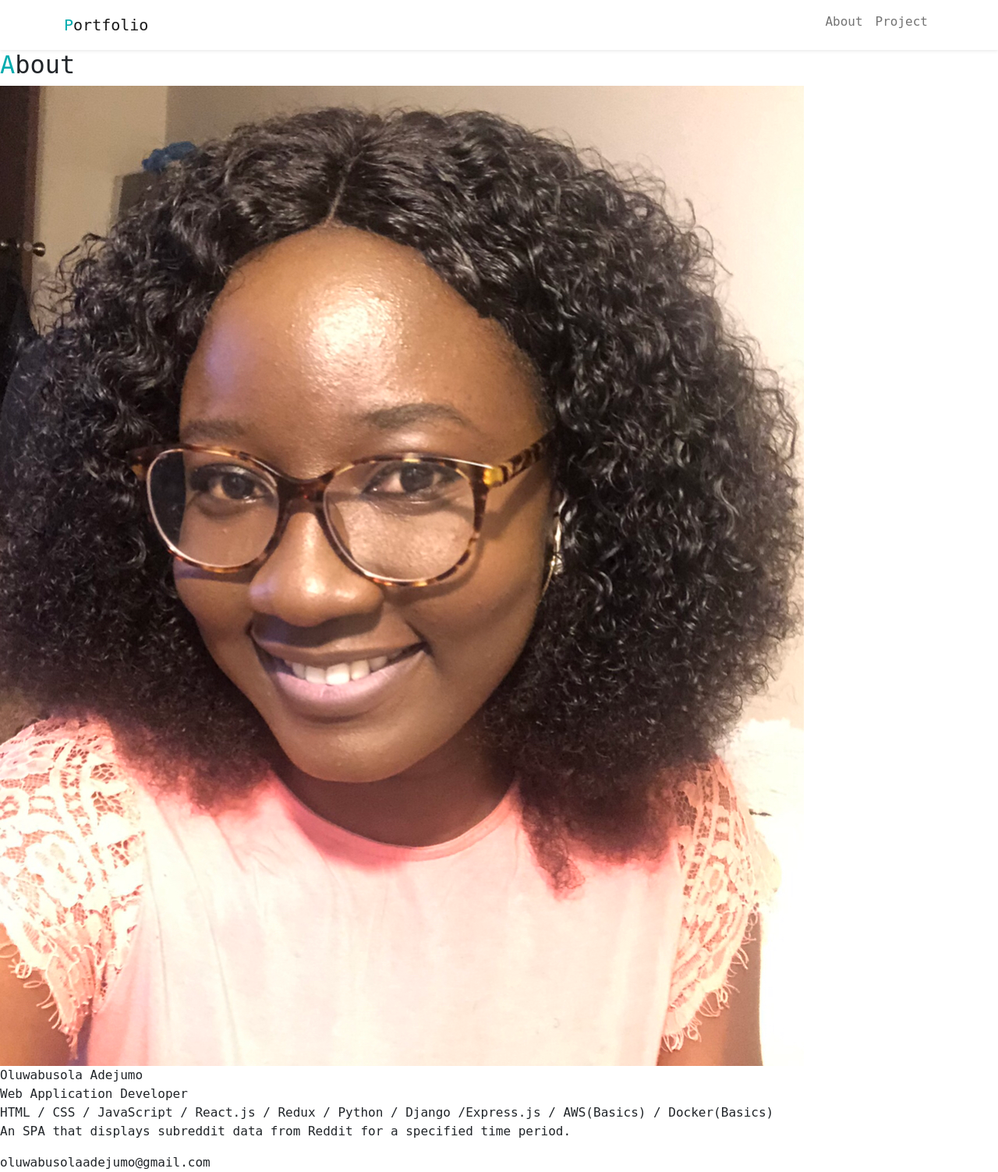
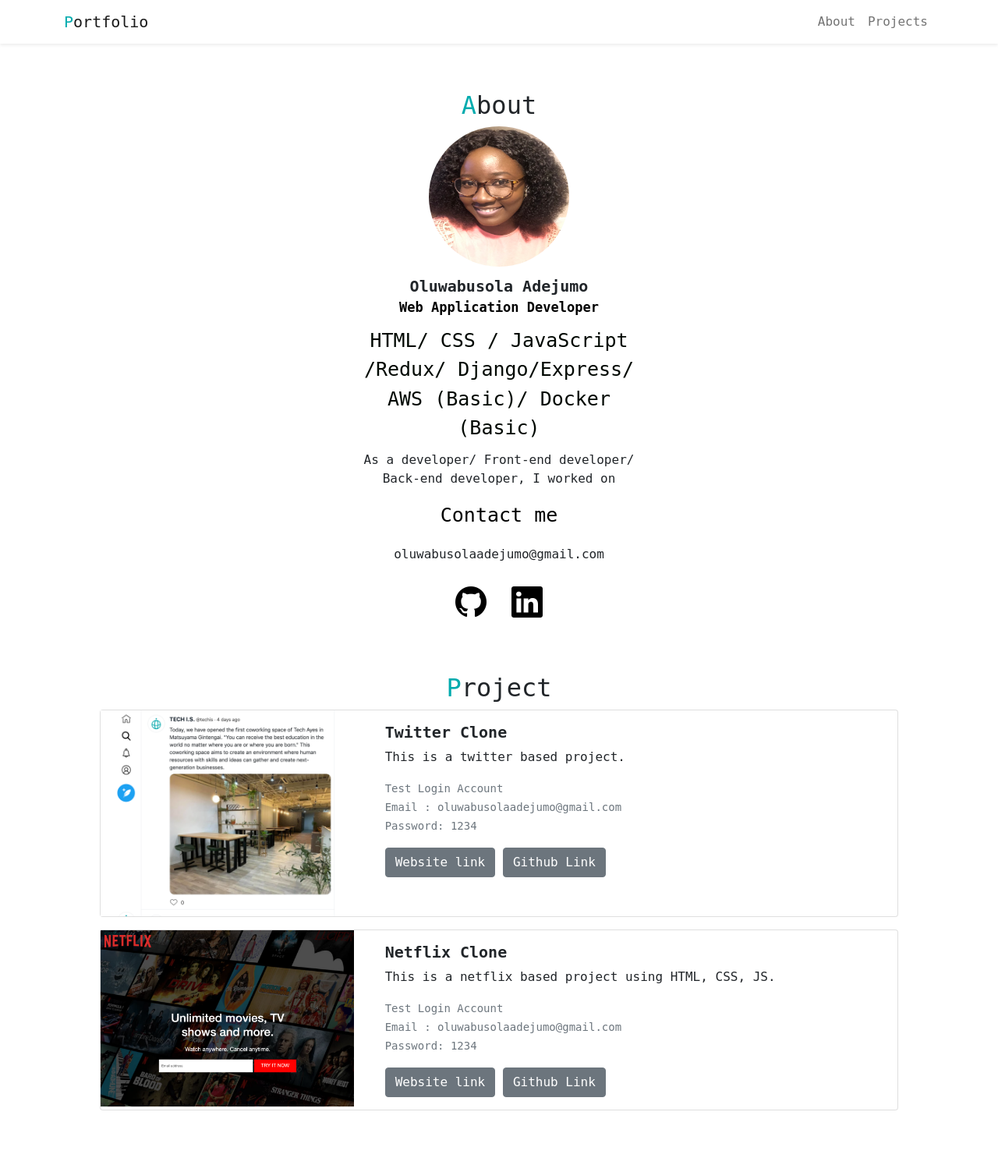
Before and after one commit to Oluwab/Solaportfolio, a PHP site: page / in a window 1280 px wide. Shown: the whole page at 78% size. After the commit the page ends 1424 px from the top, so only its background shows below. Run offline with PHP 8.4, Linux system fonts and the light colour scheme; some libraries are stand-ins or nearby versions.

Commit message:
add files

```diff
--- a/index.html
+++ b/index.html
@@ -2,33 +2,28 @@
 <html lang="en">
 <head>
     <meta charset="UTF-8">
-    <meta http-equiv="viewport" content="IE=edge">
+    <meta http-equiv="X-UA-Compatible" content="IE=edge">
     <meta name="viewport" content="width=device-width, initial-scale=1.0">
+    <link rel="stylesheet" href="https://cdn.jsdelivr.net/npm/bootstrap-icons@1.7.2/font/bootstrap-icons.css">
+    <link rel="icon" href="techis-logo.png" type="image/png">
+    <link href="https://cdn.jsdelivr.net/npm/bootstrap@5.1.3/dist/css/bootstrap.min.css" rel="stylesheet" integrity="sha384-1BmE4kWBq78iYhFldvKuhfTAU6auU8tT94WrHftjDbrCEXSU1oBoqyl2QvZ6jIW3" crossorigin="anonymous">
+    <link rel="stylesheet" href="style.css">
     <title>Portfolio</title>
-    <link
-      rel="stylesheet"
-      href="https://cdn.jsdelivr.net/npm/bootstrap-icons@1.7.0/font/bootstrap-icons.css"
-    />
-    <link href="https://cdn.jsdelivr.net/npm/bootstrap@5.2.0-beta1/dist/css/bootstrap.min.css" rel="stylesheet" integrity="sha384-0evHe/X+R7YkIZDRvuzKMRqM+OrBnVFBL6DOitfPri4tjfHxaWutUpFmBp4vmVor" crossorigin="anonymous">
-    <link rel="icon" href="img/techis-logo.png">
-    <link rel="stylesheet" href="style.css">
-
 </head>
 <body>
-    <!-- Navbar -->
-    <nav class="navbar navbar-expand-lg shadow-sm">
+    <nav class="navbar navbar-expand-lg navbar-light shadow-sm">
         <div class="container">
           <a class="navbar-brand title-icon" href="#"><span class="font-primary">P</span>ortfolio</a>
           <button class="navbar-toggler" type="button" data-bs-toggle="collapse" data-bs-target="#navbarToggler">
             <span class="navbar-toggler-icon"></span>
           </button>
           <div class="collapse navbar-collapse" id="navbarToggler">
-           <ul class="navbar-nav ms-auto mb-2">
+            <ul class="navbar-nav ms-auto mb-2 mb-lg-0">
               <li class="nav-item">
-                <a class="nav-link font-black" href="#about">About</a>
+                <a class="nav-link font-black"  href="#about">About</a>
               </li>
               <li class="nav-item">
-                <a href="#project" class="nav-link font-black">Project</a>
+                <a class="nav-link font-black "  href="#project">Projects</a>
               </li>
             </ul>
           </div>
@@ -36,17 +31,65 @@
     </nav>
     <div id="about">
         <h2><span class="font-primary">A</span>bout</h2>
-      <img src="img/IMG_CA42216E7CF0-1.jpeg">
-      <div class="name">Oluwabusola Adejumo
+        <div class="img"><img src="img/IMG_CA42216E7CF0-1.jpeg" alt=""></div>
+        <div class="name">Oluwabusola Adejumo</div>
         <div class="vocation">Web Application Developer</div>
-      <div class="skills">HTML / CSS / JavaScript / React.js / Redux / Python / Django /Express.js / AWS(Basics) / Docker(Basics)
-          <p>
-            An SPA that displays subreddit data from Reddit for a specified time period.
-          </p>
+        <div class="skills">HTML/ CSS / JavaScript /Redux/ Django/Express/ AWS (Basic)/ Docker (Basic)</div>
+        <p>As a developer/ Front-end developer/ Back-end developer, I worked on</p>
+        <div class="contact">Contact me</div>
         <div class="email">oluwabusolaadejumo@gmail.com</div>
+        <div class="icons">
+            <a href="https://github.com/Oluwab"><i class="bi bi-github"></i></a>
+            <a href="https://www.linkedin.com/in/oluwabusola-adejumo-08a932241/"><i class="bi bi-linkedin ms-2"></i></a>
         </div>
         </div>
     </div>
+    <div id="project">
+        <h2><span class="font-primary">P</span>roject</h2>
+
+        <div class="card mb-3">
+          <div class="row">
+            <div class="col-md-4">
+              <img src="img/project-twitter.png" alt="Twitter Project">
+            </div>
+            <div class="col-md-8">
+              <div class="card-body">
+                <h5 class="card-title">Twitter Clone</h5>
+                <p class="card-text">This is a twitter based project.</p>
+                <p class="card-text"><small class="text-muted">
+                  Test Login Account <br>
+                  Email : oluwabusolaadejumo@gmail.com <br>
+                  Password: 1234
+                </small></p>
+                <a href="#" target="_blank" class="btn btn-secondary">Website link</a>
+                <a href="https://github.com/Oluwab" target="_blank" class="btn btn-secondary">Github Link</a>
+              </div>
+            </div>
+          </div>
+        </div>
+
+        <div class="card mb-3">
+          <div class="row">
+            <div class="col-md-4">
+              <img src="img/project-netflix.png" alt="Twitter Project">
+            </div>
+            <div class="col-md-8">
+              <div class="card-body">
+                <h5 class="card-title">Netflix Clone</h5>
+                <p class="card-text">This is a netflix based project using HTML, CSS, JS.</p>
+                <p class="card-text"><small class="text-muted">
+                  Test Login Account <br>
+                  Email : oluwabusolaadejumo@gmail.com <br>
+                  Password: 1234
+                </small></p>
+                <a href="#" target="_blank" class="btn btn-secondary">Website link</a>
+                <a href="https://github.com/Oluwab" target="_blank" class="btn btn-secondary">Github Link</a>
+              </div>
+            </div>
+          </div>
+        </div>
+    </div>
+
     <script src="https://cdn.jsdelivr.net/npm/bootstrap@5.2.0-beta1/dist/js/bootstrap.bundle.min.js" integrity="sha384-pprn3073KE6tl6bjs2QrFaJGz5/SUsLqktiwsUTF55Jfv3qYSDhgCecCxMW52nD2" crossorigin="anonymous"></script>
 </body>
 </html>
--- a/style.css
+++ b/style.css
@@ -16,3 +16,74 @@
     font-size: 20px;
     font-weight: bold;
 }
+
+a.fontblack{
+    color: #000000 !important;
+}
+/*************************
+
+ABOUT
+
+*************************/
+
+#about {
+    margin: 60px auto;
+    max-width: 400px;
+    text-align: center;
+  }
+  #about img {
+    border-radius: 50%;
+    width: 180px;
+    height: 180px;
+    margin-bottom: 10px;
+  }
+  #about .name {
+    font-size: 20px;
+    font-weight: bold;
+  }
+  #about .vocation {
+    font-size: 17px;
+    color: #000;
+    margin-bottom: 10px;
+    font-weight: bold;
+  }
+  #about .skills {
+    font-size: 25px;
+    color: #010802;
+    margin-bottom: 10px;
+  }
+  #about .contact {
+    font-size: 25px;
+    color: #000000;
+    margin-bottom: 20px;
+  }
+  #about .icons {
+    font-size: 40px;
+    margin-top: 20px;
+  }
+  #about .icons a {
+    color: black;
+  }
+
+/*************************
+
+PROJECT
+
+*************************/
+
+#project{
+    margin: 60px auto;
+    width: 80%;
+}
+
+#project h2{
+    text-align: center;
+}
+
+#project .card img{
+    width: 100%;
+}
+
+#project .card-title{
+    font-weight: bold;
+}
```
Lines whose indentation alone changed are shown as unchanged.
